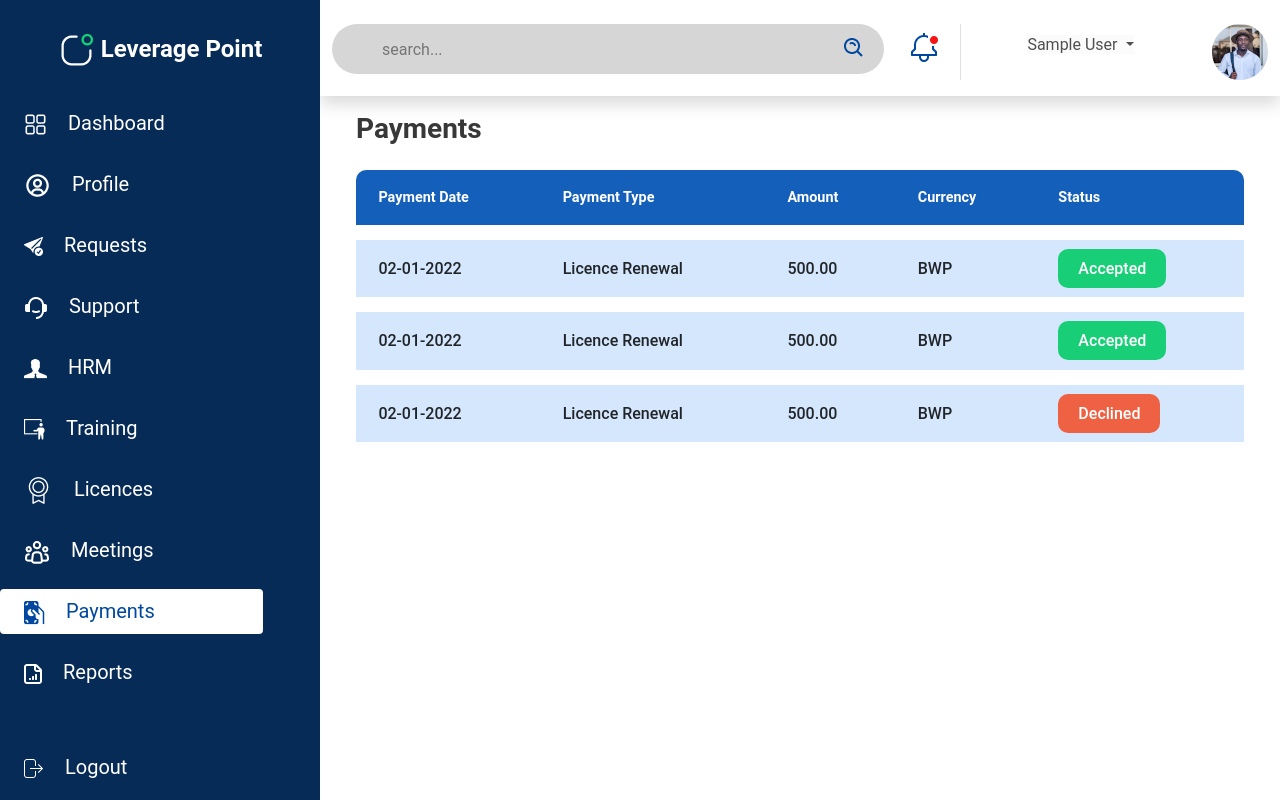
After one commit to Hallykola/leveragepoint, a Laravel app: page /payments in a window 1280 px wide. The commit adds this page. Run offline with Laravel 8, Linux system fonts and the light colour scheme; the visitor is signed in with stand-in values (Sample User, id 1); parts of the project's set-up code (start-up, migrations or seed data) failed here and were passed over.

Commit message:
done with Payment page

```diff
--- a/app/Http/Controllers/PagesController.php
+++ b/app/Http/Controllers/PagesController.php
@@ -18,8 +18,13 @@ class PagesController extends Controller
 
     public function profile(){
         $user  = Auth::user();
+        $pageTittle = 'Profile';
+        // dd($user->notifications->count());
+        return view('profile',['pageTittle' => $pageTittle]);
+    }
 
-        dd($user->notifications->count());
-        return view('profile');
+    public function Payments(){
+        $pageTittle = 'Payments';
+        return view('Payments',['pageTittle' => $pageTittle]);
     }
 }
--- /dev/null
+++ b/resources/views/Payments.blade.php
@@ -0,0 +1,48 @@
+@extends('layouts.dashBoardframe')
+@section('content')
+<div class="container-fluid">
+    <div class="row py-3">
+        <div class="col">
+            <h3 style="font-weight: 600;color: #383838;">Payments</h3>
+        </div>
+    </div>
+    <div class="row">
+        <div class="col">
+            <table class="table table-borderless">
+                <thead>
+                    <tr>
+                        <th class="PaymentThead" style="border-radius: 10px 0px 0px 0px;">Payment Date</th>
+                        <th class="PaymentThead">Payment Type</th>
+                        <th class="PaymentThead">Amount</th>
+                        <th class="PaymentThead">Currency</th>
+                        <th class="PaymentThead" style="border-radius: 0px 10px 0px 0px;">Status</th>
+                    </tr>
+                </thead>
+                <tbody>
+                    <tr class="PaymentTbody">
+                        <td>02-01-2022</td>
+                        <td>Licence Renewal</td>
+                        <td>500.00</td>
+                        <td>BWP</td>
+                        <td><span class="statusG">Accepted</span></td>
+                    </tr>
+                    <tr class="PaymentTbody">
+                        <td>02-01-2022</td>
+                        <td>Licence Renewal</td>
+                        <td>500.00</td>
+                        <td>BWP</td>
+                        <td><span class="statusG">Accepted</span></td>
+                    </tr>
+                    <tr class="PaymentTbody">
+                        <td>02-01-2022</td>
+                        <td>Licence Renewal</td>
+                        <td>500.00</td>
+                        <td>BWP</td>
+                        <td><span class="statusR">Declined</span></td>
+                    </tr>
+                </tbody>
+            </table>
+        </div>
+    </div>
+</div>
+@endsection
--- a/resources/views/components/sideNav.blade.php
+++ b/resources/views/components/sideNav.blade.php
@@ -10,23 +10,33 @@
         </div>
     </div>
     <div class="row">
+        {{-- Dashboard --}}
         <div class="col-10 sideNavItem py-2">
-            <div class="container rounded
             @if($pageTittle == 'Dashboard')
-                active
-            @endif">
+                <div class="container rounded active">
+                    <img src="/assets/img/sideNav/activeDashboard.png" alt="">
+                    <a class="ps-3" href="{{ route('dashboard')}}" style="color: inherit !important">Dashboard</a>
+                </div>
+            @else
+                <div class="container rounded">
                     <img src="/assets/img/sideNav/dashboard.png" alt="">
                     <a class="ps-3" href="{{ route('dashboard')}}" style="color: inherit !important">Dashboard</a>
                 </div>
+            @endif
         </div>
+        {{-- Profile --}}
         <div class="col-10 sideNavItem py-2">
-            <div class="container rounded
             @if($pageTittle == 'Profile')
-                active
-            @endif">
+                <div class="container rounded active">
+                    <img src="/assets/img/sideNav/bx_bx-user-circle2.png" alt="">
+                    <a class="ps-3" href="{{ route('profile')}}" style="color: inherit !important">Profile</a>
+                </div>
+            @else
+                <div class="container rounded">
                     <img src="/assets/img/sideNav/bx_bx-user-circle.png" alt="">
-                <a class="ps-3" href="{{ route('dashboard')}}" style="color: inherit !important">Profile</a>
+                    <a class="ps-3" href="{{ route('profile')}}" style="color: inherit !important">Profile</a>
                 </div>
+            @endif
         </div>
         <div class="col-10 sideNavItem py-2">
             <div class="container rounded
@@ -82,24 +92,35 @@
                 <a class="ps-3" href="{{ route('dashboard')}}" style="color: inherit !important">Meetings</a>
             </div>
         </div>
+        {{-- payents --}}
         <div class="col-10 sideNavItem py-2">
-            <div class="container rounded
             @if($pageTittle == 'Payments')
-                active
-            @endif">
+                <div class="container rounded active">
+                    <img src="/assets/img/sideNav/activePay.png" alt="">
+                    <a class="ps-3" href="{{ route('payments')}}" style="color: inherit !important">Payments</a>
+                </div>
+            @else
+                <div class="container rounded">
                     <img src="/assets/img/sideNav/Pay.png" alt="">
-                <a class="ps-3" href="{{ route('dashboard')}}" style="color: inherit !important">Payments</a>
+                    <a class="ps-3" href="{{ route('payments')}}" style="color: inherit !important">Payments</a>
                 </div>
+            @endif
         </div>
+        {{-- reports --}}
         <div class="col-10 sideNavItem pt-2 pb-5">
-            <div class="container rounded
             @if($pageTittle == 'Reports')
-                active
-            @endif">
+                <div class="container rounded active">
                     <img src="/assets/img/sideNav/Group.png" alt="">
                     <a class="ps-3" href="{{ route('dashboard')}}" style="color: inherit !important">Reports</a>
                 </div>
+            @else
+                <div class="container rounded">
+                    <img src="/assets/img/sideNav/Group.png" alt="">
+                    <a class="ps-3" href="{{ route('dashboard')}}" style="color: inherit !important">Reports</a>
                 </div>
+            @endif
+        </div>
+        {{-- logout --}}
         <div class="col-10 sideNavItem py-2">
             <div class="container logout">
                 <img src="/assets/img/sideNav/Vector3.png" alt="">
--- a/resources/views/profile.blade.php
+++ b/resources/views/profile.blade.php
@@ -1,4 +1,4 @@
-@extends('layouts.frame')
+@extends('layouts.dashBoardframe')
 
 @section('content')
 <form action="/updateprofile" method="post" enctype="multipart/form-data">
--- a/routes/web.php
+++ b/routes/web.php
@@ -20,12 +20,13 @@ Route::get('signin',[AuthenticatedSessionController::class,'signin'])->name('sig
 
 
 Route::middleware('auth')->group(function() {
-    Route::get('/dashboard',[PagesController::class,'dashboard'])->name('dashboard');
-    Route::get('/profile',[PagesController::class,'profile'])->name('profile');
+  Route::get('/dashboard',[PagesController::class,'dashboard'])->name('dashboard');
+  Route::get('/profile',[PagesController::class,'profile'])->name('profile');
+  Route::get('/payments',[PagesController::class,'Payments'])->name('payments');
 
-    Route::get('/logout', [AuthenticatedSessionController::class, 'destroy']);
+  Route::get('/logout', [AuthenticatedSessionController::class, 'destroy']);
   Route::post('/updateprofile',[ProfileController::class,'update'])->name('updateprofile');
-    Route::get('/editprofile',[ProfileController::class,'create'])->name('editprofile');
+  Route::get('/editprofile',[ProfileController::class,'create'])->name('editprofile');
 
 
 });
```
Also changed, not shown: resources/views/dashBoard.blade.php (+7 -5 lines), public/assets/css/styles.css, public/assets/img/sideNav/activeDashboard.png (added), public/assets/img/sideNav/activePay.png (added), public/assets/img/sideNav/bx_bx-user-circle2.png (added), public/assets/img/sideNav/dashboard.png. Lines whose indentation alone changed are shown as unchanged.
